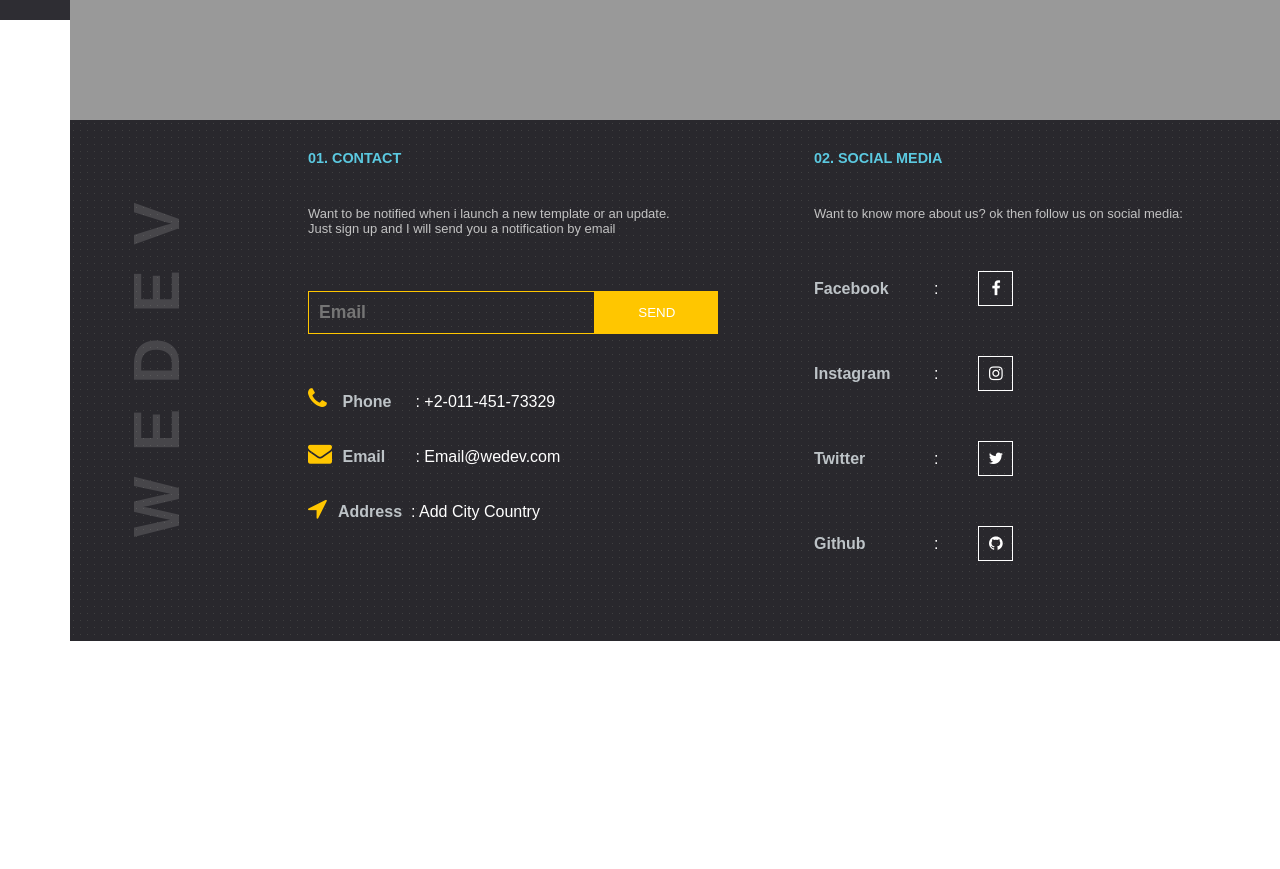
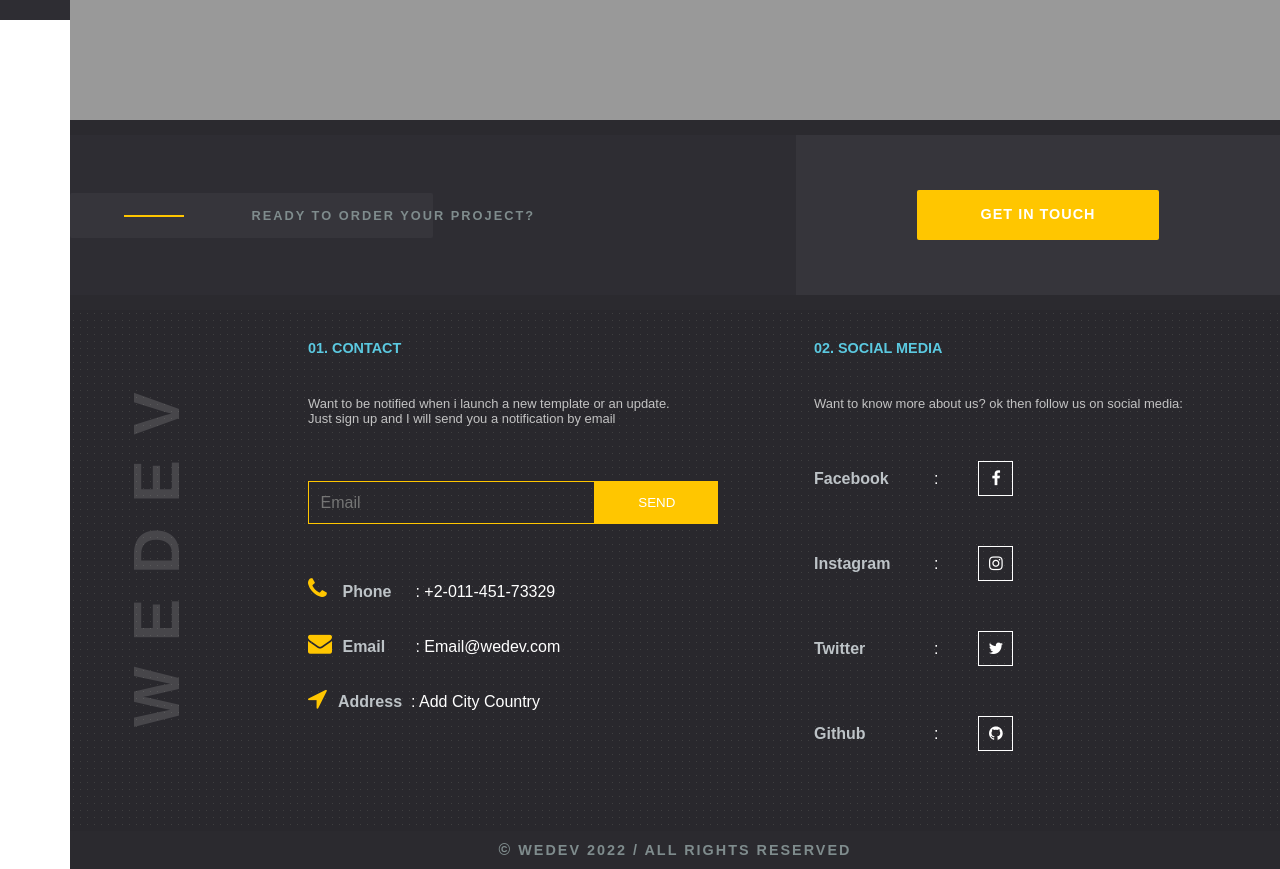
Before and after one commit to moaelkady/PSG-Theme-A-Pug-Sass-and-Gulp-Project, a website: page stage/html/about.pug in a window 1280 px wide. Shown: the part 780-1649 px from the top of the page. Before the commit the page ends 1421 px from the top, so only its background shows below. Drawn offline with nearby package versions, Linux system fonts and the light colour scheme; files that its build step writes are made by us from their sources; files whose address does not match are found by name.

Commit message:
add order banner with styles

```diff
--- a/stage/css/main.scss
+++ b/stage/css/main.scss
@@ -4,3 +4,4 @@
 @import 'sass/layout/page-content';
 @import 'sass/layout/sidebar';
 @import 'sass/layout/footer';
+@import 'sass/layout/orderbanner';
--- a/stage/css/sass/layout/_footer.scss
+++ b/stage/css/sass/layout/_footer.scss
@@ -54,11 +54,12 @@
           width: 70%;
           top: 0;
           left: 0;
-          padding: 10px;
+          padding: 11.5px;
           background-color: transparent;
           border: 1px solid $primary;
-          font-weight: 600;
-          font-size: 1.1em;
+          font-weight: 400;
+          font-size: 1em;
+          color: $flatWhite;
           &:focus-visible {
             border: 1px solid $flatBlue;
             border-radius: none;
@@ -77,7 +78,6 @@
           cursor: pointer;
           &:hover {
             background-color: $primaryAlt;
-
           }
         }
       }
@@ -107,7 +107,7 @@
             width: 73px;
           }
           span.description {
-            color: $flatWhite
+            color: $flatWhite;
           }
         }
       }
@@ -119,7 +119,6 @@
         li {
           margin-bottom: 50px;
           span {
-
           }
           span.element {
             color: $flatSilver;
@@ -139,9 +138,9 @@
               height: 35px;
               &:hover {
                 color: $primary;
-                border: 1px solid $primary
+                border: 1px solid $primary;
               }
-              i{
+              i {
                 margin-top: 8px;
               }
             }
--- /dev/null
+++ b/stage/css/sass/layout/orderbanner.scss
@@ -0,0 +1,90 @@
+.order-banner {
+  width: calc(100% - 70px);
+  float: right;
+  border-top: 15px solid $flatBlack;
+  border-bottom: 15px solid $flatBlack;
+  display: flex;
+  .heading {
+    flex: 3;
+    background-color: $flatDark;
+    height: 160px;
+    display: flex;
+    align-items: center;
+    h3 {
+      color: $flatGray;
+      background-color: $flatDarkAlt;
+      width: 50%;
+      padding: 15px;
+      border-radius: 2px;
+      text-transform: uppercase;
+      font-size: 0.8em;
+      letter-spacing: 2px;
+      font-weight: bolder;
+      overflow: visible;
+      white-space: nowrap;
+      position: relative;
+      span {
+        margin-left: 50%;
+        &::before {
+          content: "";
+          display: block;
+          width: 60px;
+          height: 2px;
+          background: $primary;
+          left: 15%;
+          top: 50%;
+          position: absolute;
+        }
+      }
+    }
+  }
+  .button {
+    flex: 2;
+    background-color: $flatDarkAlt;
+    height: 160px;
+    display: flex;
+    justify-content: center;
+    align-items: center;
+    a {
+      text-decoration: none;
+      width: 50%;
+      height: 50px;
+      background-color: $primary;
+      color: $flatWhite;
+      border-radius: 2px;
+      text-align: center;
+      &:hover {
+        background-color: $primaryAlt;
+        border-radius: 4px;
+        span {
+          letter-spacing: 3px;
+        }
+      }
+      span {
+        line-height: 49px;
+        text-transform: uppercase;
+        font-size: 0.9em;
+        font-weight: 600;
+        letter-spacing: 1px;
+      }
+    }
+  }
+}
+
+#toTop {
+  position: fixed;
+  top: 87%;
+  right: 3%;
+  background-color: $primary;
+  width: 45px;
+  height: 60px;
+  cursor: pointer;
+  border-radius: 2px;
+  i{
+    color: $flatWhite;
+    display: flex;
+    justify-content: center;
+    line-height: 55px;
+    font-size: 1.2em;
+  }
+}
--- a/stage/css/sass/variables/_colors.scss
+++ b/stage/css/sass/variables/_colors.scss
@@ -15,3 +15,6 @@ $flatBlackAlt: #2E2D33;
 
 $flatWhite: #ffffff;
 $flatWhiteAlt: #ffffff24;
+
+$flatDark: #2e2d33;
+$flatDarkAlt: #36353b;
--- a/stage/html/about.pug
+++ b/stage/html/about.pug
@@ -13,6 +13,8 @@ html(lang="en")
             include pug/layout/sidebar
             .page-content
                 | About Us
+            include pug/layout/orderbanner
             include pug/layout/footer
+            include pug/layout/rights
 
         include pug/layout/scripts
--- a/stage/html/contactus.pug
+++ b/stage/html/contactus.pug
@@ -13,6 +13,8 @@ html(lang="en")
             include pug/layout/sidebar
             .page-content
                 | Contact Us
+            include pug/layout/orderbanner
             include pug/layout/footer
+            include pug/layout/rights
 
         include pug/layout/scripts
--- a/stage/html/order.pug
+++ b/stage/html/order.pug
@@ -13,6 +13,9 @@ html(lang="en")
             include pug/layout/sidebar
             .page-content
                 | Order Site
+
+            include pug/layout/orderbanner
             include pug/layout/footer
+            include pug/layout/rights
 
         include pug/layout/scripts
--- a/stage/html/portfolio.pug
+++ b/stage/html/portfolio.pug
@@ -13,6 +13,8 @@ html(lang="en")
             include pug/layout/sidebar
             .page-content
                 | portfolio
+            include pug/layout/orderbanner
             include pug/layout/footer
+            include pug/layout/rights
 
         include pug/layout/scripts
--- a/stage/html/pug/layout/orderbanner.pug
+++ b/stage/html/pug/layout/orderbanner.pug
@@ -1 +1,10 @@
-.order-banner order now
+.order-banner
+    .heading
+        h3
+            span ready to order your project?
+    .button
+        a(href='#')
+            span get in touch
+
+#toTop
+    <i class="fa fa-arrow-up"></i>
--- a/stage/js/functions.js
+++ b/stage/js/functions.js
@@ -1,5 +1,20 @@
 //function to add active class to current page
-$('.page .header ul li a').filter(function(){
+$(".page .header ul li a")
+  .filter(function () {
     return this.href === location.href;
+  })
+  .addClass("active");
 
-  }).addClass('active');
+//function for button to go top
+
+$(window).scroll(function () {
+  if ($(this).scrollTop()) {
+    $("#toTop").fadeIn();
+  } else {
+    $("#toTop").fadeOut();
+  }
+});
+
+$("#toTop").click(function () {
+  $("html, body").animate({ scrollTop: 0 }, 1000);
+});
```
Also changed, not shown: dist/about.html, dist/contactus.html, dist/css/main.css, dist/index.html, dist/js/main-min.js, dist/js/main.js, dist/order.html, dist/portfolio.html, 1 other file.
